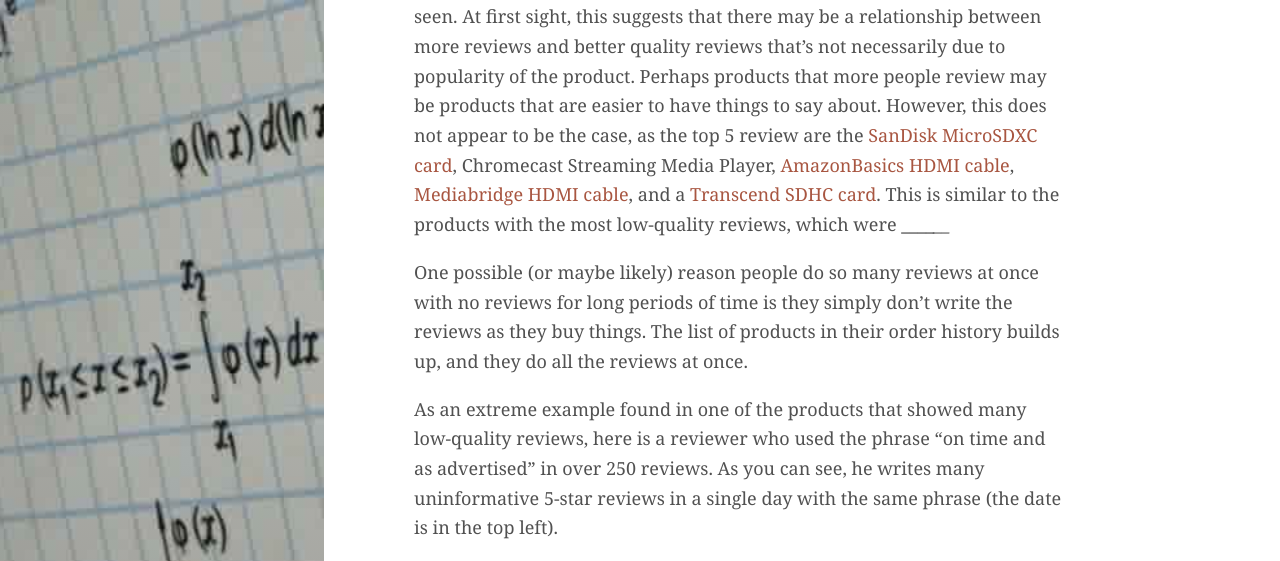
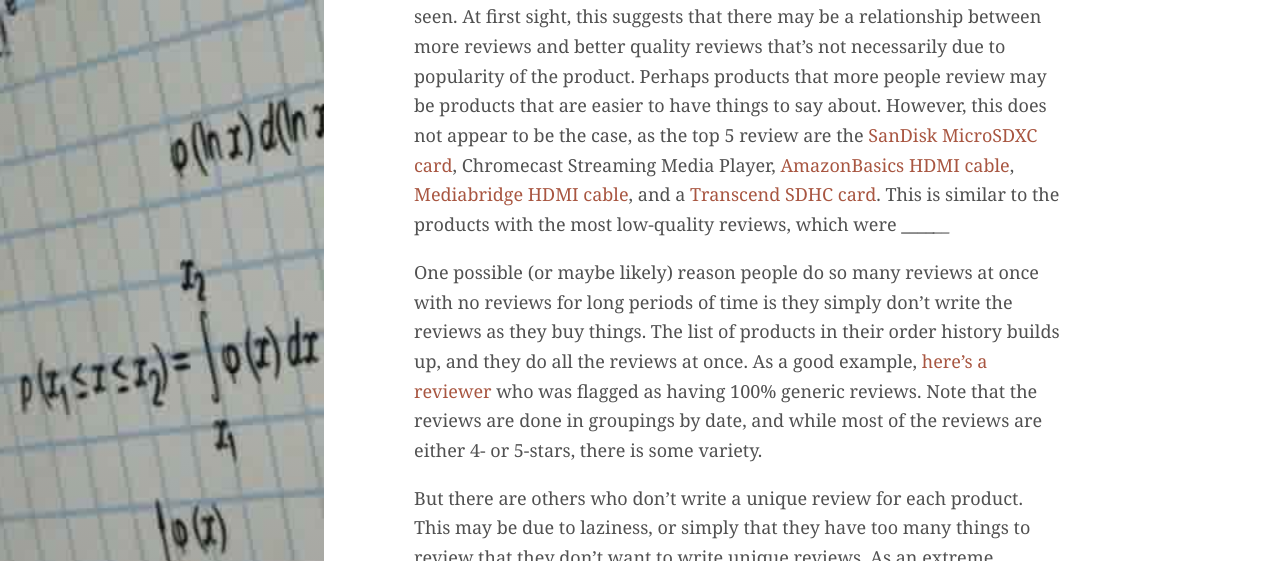
Before and after one commit to andrewkruger/andrewkruger.github.io, a Jekyll site: the page built from _projects/2017-08-25-amazon-reviews.md, in a window 1280 px wide and 1400 px high, scrolled down 6726 px. Shown: the top 561 px of the window. Built offline with Jekyll 4.4.1, drawn with Linux system fonts in a browser that asks for light colours; a script that is not in the unit is left out; some of the changed text lies outside the part shown; grey boxes are pictures that could not be loaded.

Commit message:
Updates made

```diff
--- a/_projects/2017-08-25-amazon-reviews.md
+++ b/_projects/2017-08-25-amazon-reviews.md
@@ -101,22 +101,17 @@
 
 
 
-One possible (or maybe likely) reason people do so many reviews at once with no reviews for long periods of time is they simply don't write the reviews as they buy things.  The list of products in their order history builds up, and they do all the reviews at once.
+One possible (or maybe likely) reason people do so many reviews at once with no reviews for long periods of time is they simply don't write the reviews as they buy things.  The list of products in their order history builds up, and they do all the reviews at once.  As a good example, [here's a reviewer](https://www.amazon.com/gp/profile/amzn1.account.AHXA7P6LXSLNUZ6QH3ZBN5GSTOIA) who was flagged as having 100% generic reviews.  Note that the reviews are done in groupings by date, and while most of the reviews are either 4- or 5-stars, there is some variety.
 
+But there are others who don't write a unique review for each product.  This may be due to laziness, or simply that they have too many things to review that they don't want to write unique reviews.  As an extreme example found in one of the products that showed many low-quality reviews, here is a reviewer who used the phrase "on time and as advertised" in over 250 reviews.  As you can see, he writes many uninformative 5-star reviews in a single day with the same phrase (the date is in the top left).
 
-
-
-
-
-As an extreme example found in one of the products that showed many low-quality reviews, here is a reviewer who used the phrase "on time and as advertised" in over 250 reviews.  As you can see, he writes many uninformative 5-star reviews in a single day with the same phrase (the date is in the top left).
-
-
+<br>
 <p align="center">
 <div style='position:relative;padding-bottom:54%'><iframe src='https://gfycat.com/ifr/EnlightenedBlondAsianporcupine' frameborder='0' scrolling='no' width='100%' height='100%' style='position:absolute;top:0;left:0' allowfullscreen></iframe></div>
 </p>
 
 <br>
-I spot checked many of these reviews, and did not see any that weren't a verified purchase.  The most likely explanation is that this person wants to write reviews, but is not willing to put in the time necessary to properly review all of these purchases.  While this is consistent with a vast majority of his reviews, not all the reviews are 5-stars and the lower-rated reviews are more informative.  It is likely that he just copy/pastes the phrase for products he didn't have a problem with, and then spends a little more time on the few products that didn't turn out to be good.
+I spot checked many of these reviews, and did not see any that weren't a verified purchase.  A likely explanation is that this person wants to write reviews, but is not willing to put in the time necessary to properly review all of these purchases.  While this is consistent with a vast majority of his reviews, not all the reviews are 5-stars and the lower-rated reviews are more informative.  It is likely that he just copy/pastes the phrase for products he didn't have a problem with, and then spends a little more time on the few products that didn't turn out to be good.
 
 However, this begs the question, what is the incentive to write all these reviews if no real effort is going to be given?  If there is reward for giving positive reviews to purchases, then these would qualify as "fake" as they are directly or indirectly being paid for by the company.  But let's instead turn to others who have created algorithms that spot fake reviews based on known fake reviews, and compare...
 
```
